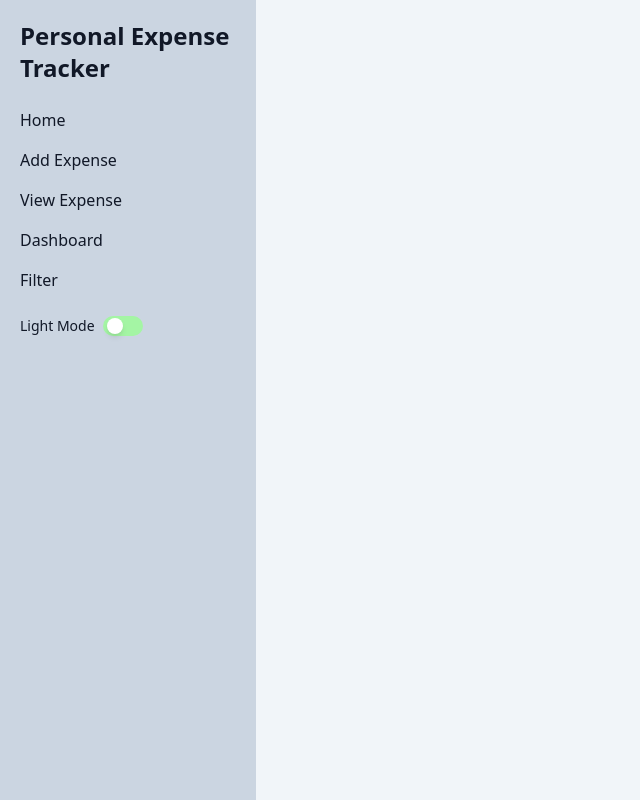
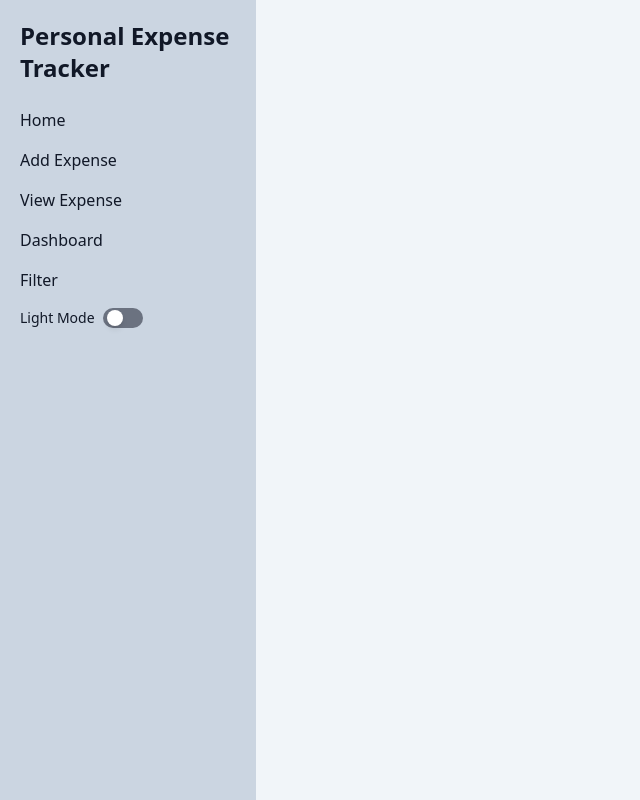
Before and after one commit to Elsabeth721/Gebeya, a React (Vite) app in the folder Frontend/PersonalExpenseTracker/: page / in a window 1280 px wide. Shown: the whole page, without its empty margins (0-640 px from the left). Built offline with nearby package versions, Linux system fonts and the light colour scheme.

Commit message:
modified code structure of the darkmode

```diff
--- a/Frontend/PersonalExpenseTracker/src/components/darkMode.jsx
+++ b/Frontend/PersonalExpenseTracker/src/components/darkMode.jsx
@@ -1,5 +1,4 @@
 import React, { useEffect, useState } from 'react';
-import { SunIcon, MoonIcon } from '@heroicons/react/24/solid'; // Example icons
 
 const DarkModeToggle = () => {
   const [darkMode, setDarkMode] = useState(()=>{
@@ -21,11 +20,11 @@ useEffect(()=>{
 
 
   return (
-    <div className="flex items-center mt-6">
+    <div className="flex items-center">
       <span className="mr-2 text-sm">{darkMode ? 'Dark Mode' : 'Light Mode'}</span>
       <div
         onClick={toggleDarkMode}
-        className={`w-10 h-5 flex items-center bg-gray-500 rounded-full p-1 cursor-pointer ${darkMode ? 'bg-gray-600' : 'bg-lightGreen'}`}
+        className={`w-10 h-5 flex items-center bg-gray-500 rounded-full p-1 cursor-pointer ${darkMode ? 'bg-gray-600' : 'bg-gray-500'}`}
       >
         <div
           className={`w-4 h-4 bg-white rounded-full shadow-md transform ${darkMode ? 'translate-x-5' : 'translate-x-0'}`}
```
